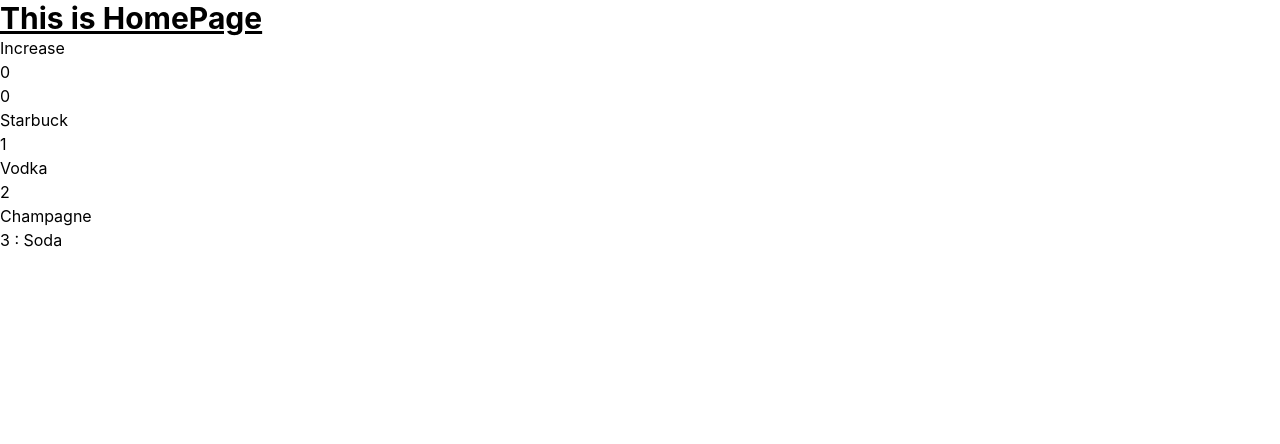
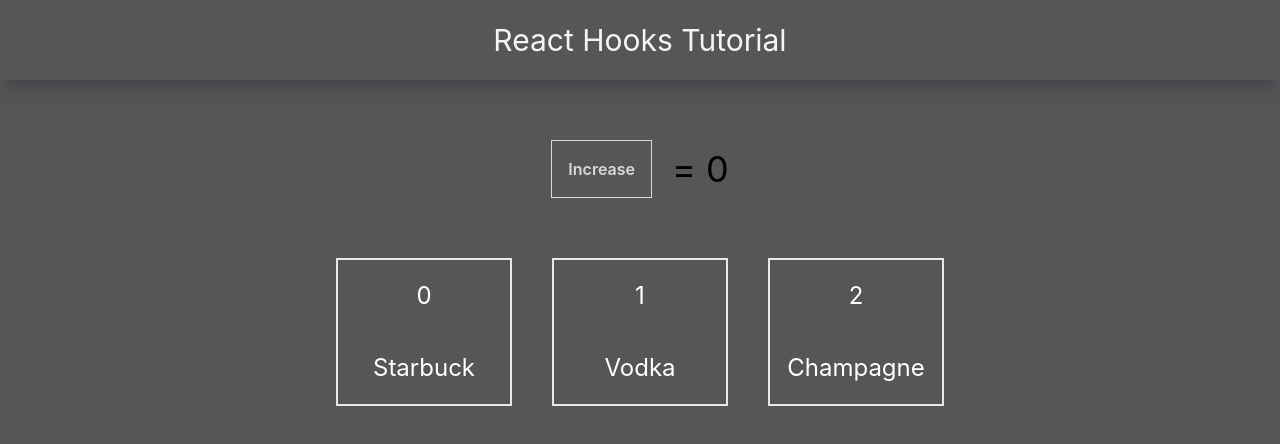
Before and after one commit to cooljameswei/react-hooks-tutorial, a React (Create React App) app: page / in a window 1280 px wide. Shown: the top 444 px of the page. Built offline with nearby package versions, Linux system fonts and the light colour scheme.

Commit message:
add: upgrade UI/UX

```diff
--- /dev/null
+++ b/src/components/Header/Header.scss
@@ -0,0 +1,3 @@
+.header-shadow {
+    box-shadow: rgba(50, 50, 93, 0.25) 0px 13px 27px -5px, rgba(0, 0, 0, 0.3) 0px 8px 16px -8px;
+}
--- /dev/null
+++ b/src/components/Header/index.tsx
@@ -0,0 +1,13 @@
+import React from "react";
+import './Header.scss'
+const Header = () => {
+    return (
+        <>
+            <div className="h-10 header-shadow text-zinc-100 text-3xl flex justify-center mb-10 p-10 items-center">
+                <h1>React Hooks Tutorial</h1>
+            </div>
+        </>
+    );
+}
+
+export default Header;
--- a/src/index.scss
+++ b/src/index.scss
@@ -9,6 +9,7 @@ body {
     sans-serif;
   -webkit-font-smoothing: antialiased;
   -moz-osx-font-smoothing: grayscale;
+  background-color: #565655;
 }
 
 code {
--- a/src/pages/Home/home.scss
+++ b/src/pages/Home/home.scss
@@ -0,0 +1,8 @@
+.liquid {
+    transition: .3s;
+    color: white;
+}
+.liquid:hover {
+    margin-top: -2px;
+    cursor: pointer;
+}
--- a/src/pages/Home/index.tsx
+++ b/src/pages/Home/index.tsx
@@ -1,6 +1,8 @@
 import React from "react";
 import { useState } from "react";
 import { userFormData, UserFormItem } from "./userform";
+import Header from '../../components/Header';
+import './home.scss';
 const Home = () => {
     const [count, setCount] = useState(0);
     const [myinfo, setUserForm] = useState<UserFormItem>({
@@ -11,23 +13,23 @@ const Home = () => {
         setCount(count + 1);
     };
     const items = userFormData.map(item => (
-        <div key={item.id}>
-            <p>{item.id}</p>
-            <p>{item.label}</p>
+        <div key={item.id} className="flex flex-col items-center m-5 w-44 border-2 liquid">
+            <p className="p-5">{item.id}</p>
+            <p className="p-5">{item.label}</p>
         </div>
     ))
     return (
         <>
-            <h1 className="text-3xl font-bold underline">This is HomePage</h1>
-            <div>
-                <button type="button" onClick={handleIncrease}>
-                    Increase
-                </button>
-                <div>{ count }</div>
-                {items}
-                <div>
-                    <p>{myinfo.id} : {myinfo.label}</p>
-                    <p></p>
+            <Header />
+            <div className="flex flex-col justify-center items-center p-5">
+                <div className="flex justify-center items-center mb-10">
+                    <button type="button" className="btn mr-5" onClick={handleIncrease}>
+                        Increase
+                    </button>
+                    <div className="text-4xl"> = { count }</div>
+                </div>
+                <div className="flex justify-center decoration-white text-2xl">
+                    {items}
                 </div>
             </div>
         </>
--- a/tailwind.config.js
+++ b/tailwind.config.js
@@ -1,4 +1,7 @@
 /** @type {import('tailwindcss').Config} */
+
+const plugin = require('tailwindcss/plugin')
+
 module.exports = {
   content: [
     "./src/**/*.{js,jsx,ts,tsx}",
@@ -6,5 +9,26 @@ module.exports = {
   theme: {
     extend: {},
   },
-  plugins: [],
+  plugins: [
+    plugin(function({ addComponents }){
+      addComponents({
+        '.btn': {
+          padding: '1rem',
+          borderColor: '#D8d8d8',
+          fontWeight: '600',
+          color: '#D8d8d8',
+          borderWidth: '.1rem',
+          transition: '.3s',
+          '&:hover': {
+            backgroundColor: '#D8d8d8',
+            color: '#4a4f50',
+          },
+          '&:active': {
+            backgroundColor: '#2e2f2f',
+            color: '#4c4e4e',
+          }
+        }
+      })
+    })
+  ],
 }
```
